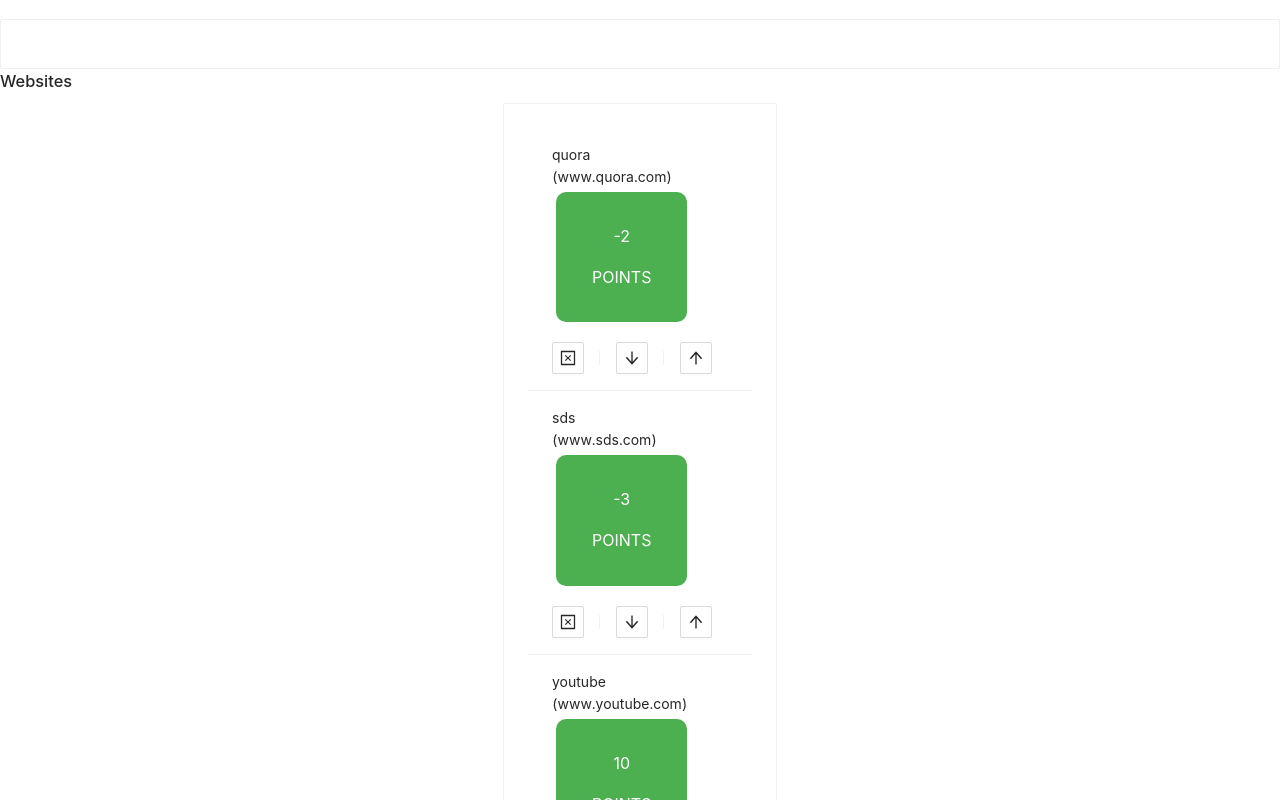
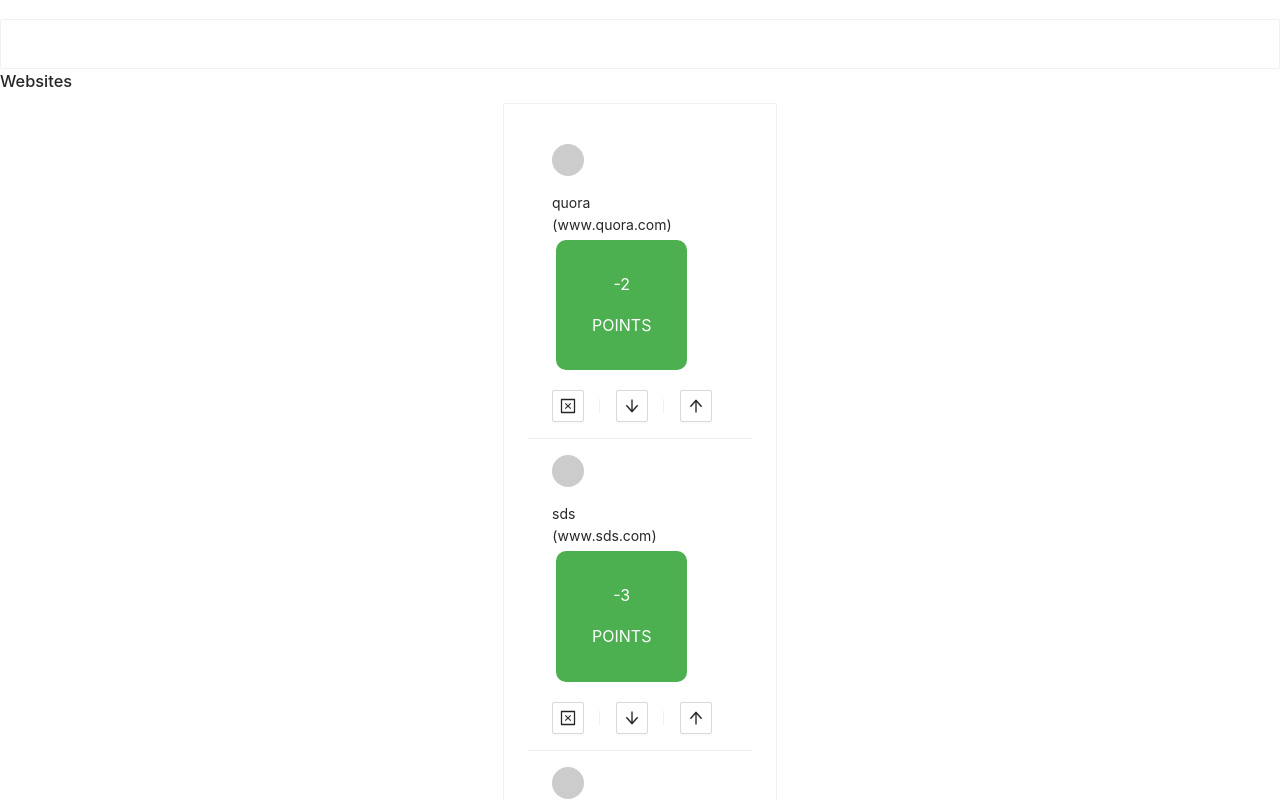
Before and after one commit to vicdanyalcin/website-voter, a React (Create React App) app: page / in a window 1280 px wide. Shown: the part 420-1220 px from the top of the page. Built offline with nearby package versions, Linux system fonts and the light colour scheme.

Commit message:
add decrease increase votes

```diff
--- a/src/components/AddWebsite.js
+++ b/src/components/AddWebsite.js
@@ -1,6 +1,6 @@
 import React, { useState, useContext } from "react";
 import { GlobalContext } from "../context/GlobalState";
-import { Form, Input, Button } from 'antd';
+import { Form, Input, Button } from "antd";
 const layout = {
   labelCol: {
     span: 8,
@@ -21,23 +21,24 @@
 
   const { addWebsite } = useContext(GlobalContext);
   const onFinish = (values) => {
-        console.log('Success:', values);
+    console.log("Success:", values);
   };
 
   const onFinishFailed = (errorInfo) => {
-        console.log('Failed:', errorInfo);
+    console.log("Failed:", errorInfo);
   };
   const onSubmit = (e) => {
     e.preventDefault();
 
-        const  newWebsite = {
+    const newWebsite = {
       id: Math.floor(Math.random() * 100000000),
-            linkUrl:text,
+      linkUrl: text,
       linkName: name,
+      vote: 0,
     };
-        addWebsite( newWebsite);
-        setText("")
-        setName("")
+    addWebsite(newWebsite);
+    setText("");
+    setName("");
   };
 
   return (
@@ -58,12 +59,11 @@
           rules={[
             {
               required: true,
-                            message: 'Please input your website!',
+              message: "Please input your website!",
             },
           ]}
         >
-                    <Input                         onChange={(e) => setText(e.target.value)}
-                    />
+          <Input onChange={(e) => setText(e.target.value)} />
         </Form.Item>
 
         <Form.Item
@@ -72,12 +72,11 @@
           rules={[
             {
               required: true,
-                            message: 'Please input your url!',
+              message: "Please input your url!",
             },
           ]}
         >
-                    <Input                         onChange={(e) => setName(e.target.value)}
-                    />
+          <Input onChange={(e) => setName(e.target.value)} />
         </Form.Item>
 
         <Form.Item {...tailLayout}>
--- a/src/components/SubmitButton.js
+++ b/src/components/SubmitButton.js
@@ -1,9 +1,12 @@
 import React from "react";
-import {PlusOutlined} from "@ant-design/icons";
+import { PlusOutlined } from "@ant-design/icons";
 
 const SubmitButton = () => {
-    return       <button className={"btn"} ><PlusOutlined style={{fontSize:40}}/>  </button>
+  return (
+    <button className={"btn"}>
+      <PlusOutlined style={{ fontSize: 40 }} />{" "}
+    </button>
+  );
+};
 
-}
-
-export default SubmitButton
+export default SubmitButton;
--- a/src/components/Website.js
+++ b/src/components/Website.js
@@ -1,34 +1,31 @@
-import React, { useContext } from "react";
-import { GlobalContext } from "../context/GlobalState";
-import {Button, Card} from "antd";
-import {ArrowDownOutlined, ArrowUpOutlined,CloseSquareOutlined} from "@ant-design/icons";
-import { List, Avatar, Space } from 'antd';
-import { MessageOutlined, LikeOutlined, StarOutlined } from '@ant-design/icons';
+import React from "react";
+import { Card } from "antd";
 
 const listData = [];
 for (let i = 0; i < 23; i++) {
   listData.push({
-        href: 'https://ant.design',
+    href: "https://ant.design",
     title: `ant design part ${i}`,
-        avatar: 'https://zos.alipayobjects.com/rmsportal/ODTLcjxAfvqbxHnVXCYX.png',
+    avatar: "https://zos.alipayobjects.com/rmsportal/ODTLcjxAfvqbxHnVXCYX.png",
     description:
-            'Ant Design, a design language for background applications, is refined by Ant UED Team.',
+      "Ant Design, a design language for background applications, is refined by Ant UED Team.",
     content:
-            'We supply a series of design principles, practical patterns and high quality design resources (Sketch and Axure), to help people create their product prototypes beautifully and efficiently.',
+      "We supply a series of design principles, practical patterns and high quality design resources (Sketch and Axure), to help people create their product prototypes beautifully and efficiently.",
   });
 }
 
-const IconText = ({ icon, text }) => (
-    <Space>
-        {React.createElement(icon)}
-        {text}
-    </Space>
-);
+// const IconText = ({ icon, text }) => (
+//   <Space>
+//     {React.createElement(icon)}
+//     {text}
+//   </Space>
+// );
 const Website = ({ website }) => {
-    const {deleteWebsite,increaseVote, decreaseVote}  = useContext(GlobalContext);
-     console.log(website)
+  //   const { deleteWebsite, increaseVote, decreaseVote } =
+  //     useContext(GlobalContext);
+  console.log(website);
   return (
-        <Card >
+    <Card>
       {/* {website?.linkName}*/}
       {/* {website?.linkUrl}*/}
       {/* <Button*/}
@@ -82,4 +79,4 @@
     </Card>
   );
 };
- export default Website
+export default Website;
--- a/src/components/WebsiteList.js
+++ b/src/components/WebsiteList.js
@@ -1,24 +1,17 @@
-import React, {useContext} from "react";
-import {GlobalContext} from "../context/GlobalState";
-import Website from "./Website";
-import { Button, Card, List, Row} from "antd";
-import {Space} from 'antd';
+import React, { useContext } from "react";
+import { GlobalContext } from "../context/GlobalState";
+import { Button, Card, List, Row } from "antd";
 import {
   CloseSquareOutlined,
   ArrowUpOutlined,
-    ArrowDownOutlined
-} from '@ant-design/icons';
+  ArrowDownOutlined,
+} from "@ant-design/icons";
+import Avatar from "antd/lib/avatar/avatar";
 
-
-const IconText = ({icon, text}) => (
-    <Space>
-        {React.createElement(icon)}
-        {text}
-    </Space>
-);
 const WebsiteList = () => {
-    const {websites, deleteWebsite} = useContext(GlobalContext);
-    console.log(websites)
+  const { websites, deleteWebsite, increaseVote, decreaseVote } =
+    useContext(GlobalContext);
+  console.log(websites);
   return (
     <>
       <h3>Websites</h3>
@@ -28,7 +21,7 @@
             itemLayout="vertical"
             size="large"
             pagination={{
-                            onChange: page => {
+              onChange: (page) => {
                 console.log(page);
               },
               pageSize: 5,
@@ -39,13 +32,22 @@
                 <b>ant design</b> footer part
               </div>
             }
-                        renderItem={item => (
+            renderItem={(item) => (
               <List.Item
                 key={item.id}
                 actions={[
-                                    <Button icon={<CloseSquareOutlined/>} onClick={() => deleteWebsite(item.id)}/>,
-                                    <Button icon={<ArrowDownOutlined/>} onClick={() => deleteWebsite(item.id)}/>,
-                                    <Button icon={<ArrowUpOutlined/>} onClick={() => deleteWebsite(item.id)}/>,
+                  <Button
+                    icon={<CloseSquareOutlined />}
+                    onClick={() => deleteWebsite(item.id)}
+                  />,
+                  <Button
+                    icon={<ArrowDownOutlined />}
+                    onClick={() => decreaseVote(item.id)}
+                  />,
+                  <Button
+                    icon={<ArrowUpOutlined />}
+                    onClick={() => increaseVote(item.id)}
+                  />,
                 ]}
                 // extra={
                 //     <img
@@ -55,16 +57,17 @@
                 //     />
                 // }
               >
-                                {/*<List.Item.Meta*/}
-                                {/*    avatar={<Avatar src={item.avatar} />}*/}
-                                {/*    title={<a href={item.href}>{item.title}</a>}*/}
-                                {/*    description={item.description}*/}
-                                {/*/>*/}
+                <List.Item.Meta
+                  avatar={<Avatar src={item.avatar} />}
+                  title={<a href={item.href}>{item.title}</a>}
+                  description={item.description}
+                />
                 {item.linkName}
                 <div>({item.linkUrl})</div>
-                                <button className="btn"><p>{item.vote}</p>  POINTS </button>
+                <button className="btn">
+                  <p>{item.vote}</p> POINTS{" "}
+                </button>
               </List.Item>
-
             )}
           />
 
@@ -76,7 +79,6 @@
         </Card>
       </Row>
     </>
-
   );
 };
 export default WebsiteList;
--- a/src/context/AppReducer.js
+++ b/src/context/AppReducer.js
@@ -1,4 +1,8 @@
+// immutablejs immtuablity
+// redux, mobx
 const AppReducer = (state, action) => {
+  console.log(state);
+  console.log(action);
   switch (action.type) {
     case "DELETE_WEBSITE":
       return {
@@ -12,19 +16,36 @@
         ...state,
         websites: [action.payload, ...state.websites],
       };
-        // case "INCREASE_VOTE":
-        //     return {
-        //         ...state,
-        //         websites: [action.payload, ...state.websites],
-        //     };
-        // case "DECREASE_VOTE":
-        //     return {
-        //         ...state,
-        //         websites: [action.payload, ...state.websites],
-        //     };
+    case "INCREASE_VOTE":
+      return {
+        ...state,
+        websites: state.websites.map((website) => {
+          if (website.id === action.payload) {
+            return {
+              ...website,
+              vote: website.vote + 1,
+            };
+          }
+          return website;
+        }),
+      };
+    //sreturn { vote:state.websites.vote + 1};
+    case "DECREASE_VOTE":
+      return {
+        ...state,
+        websites: state.websites.map((website) => {
+          if (website.id === action.payload) {
+            return {
+              ...website,
+              vote: website.vote - 1,
+            };
+          }
+          return website;
+        }),
+      };
     default:
       return state;
   }
 };
 
-export default AppReducer
+export default AppReducer;
--- a/src/context/GlobalState.js
+++ b/src/context/GlobalState.js
@@ -1,20 +1,18 @@
-import React, { createContext,useReducer } from "react";
+import React, { createContext, useReducer } from "react";
 import AppReducer from "./AppReducer";
-
-
 
 const initialState = {
   websites: [
-        { id: 1,linkName:"quora", linkUrl: "www.quora.com", vote: -2 },
-        { id: 2,linkName:"sds", linkUrl: "www.sds.com", vote: -3 },
-        { id: 3,linkName:"youtube", linkUrl: "www.youtube.com", vote: 10 },
-        { id: 4,linkName:"twitter", linkUrl: "www.twitter.com", vote: 150 },
+    { id: 1, linkName: "quora", linkUrl: "www.quora.com", vote: -2 },
+    { id: 2, linkName: "sds", linkUrl: "www.sds.com", vote: -3 },
+    { id: 3, linkName: "youtube", linkUrl: "www.youtube.com", vote: 10 },
+    { id: 4, linkName: "twitter", linkUrl: "www.twitter.com", vote: 150 },
   ],
 };
 export const GlobalContext = createContext(initialState);
 export const GlobalProvider = ({ children }) => {
   const [state, dispatch] = useReducer(AppReducer, initialState);
-    console.log(children)
+  console.log(children);
   function deleteWebsite(id) {
     dispatch({
       type: "DELETE_WEBSITE",
@@ -27,26 +25,26 @@
       payload: website,
     });
   }
-    // function increaseVote(vote) {
-    //     dispatch({
-    //         type: "INCREASE_VOTE",
-    //         payload: vote,
-    //     });
-    // }
-    // function decreaseVote(website) {
-    //     dispatch({
-    //         type: "DECREASE_VOTE",
-    //         payload: website,
-    //     });
-    // }
+  function increaseVote(id) {
+    dispatch({
+      type: "INCREASE_VOTE",
+      payload: id,
+    });
+  }
+  function decreaseVote(id) {
+    dispatch({
+      type: "DECREASE_VOTE",
+      payload: id,
+    });
+  }
   return (
     <GlobalContext.Provider
       value={{
         websites: state.websites,
         deleteWebsite,
         addWebsite,
-                // increaseVote,
-                // decreaseVote,
+        increaseVote,
+        decreaseVote,
       }}
     >
       {children}
```
Also changed, not shown: src/components/Header.js (+10 -7 lines). Lines whose indentation alone changed are shown as unchanged.
